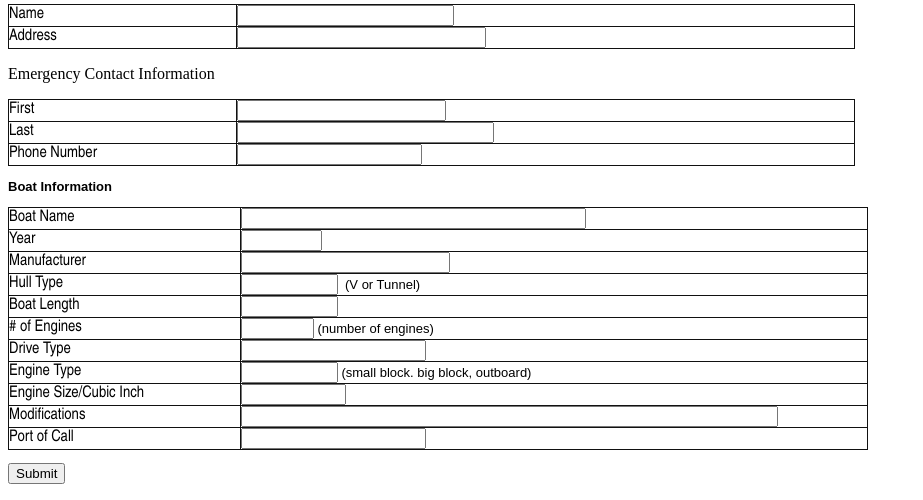
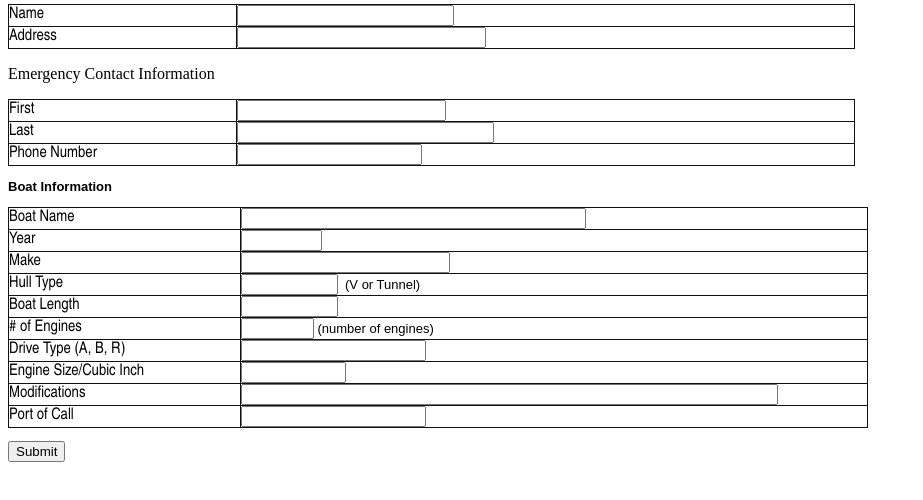
Before and after one commit to scott2020/shootoutracing, a PHP site: page /reg.php in a window 1280 px wide. Shown: the part 798-1298 px from the top of the page, without its empty margins (0-923 px from the left). After the commit the page ends 1260 px from the top, so only its background shows below. Run offline with PHP 8.4, Linux system fonts and the light colour scheme; data that the repository does not hold is empty.

Commit message:
Update reg.php
remove engine type, change makufac to make,

```diff
--- a/reg.php
+++ b/reg.php
@@ -151,7 +151,7 @@ Driver Information
   </tr>
   <FONT FACE="Arial Narrow" SIZE="2">
   <tr>
-    <td width="27%">Manufacturer</td>
+    <td width="27%">Make</td>
     </font><FONT FACE="Arial" SIZE="2">
     <td width="73%"><FONT FACE="Arial" SIZE="2"><input type="text" name="txtBoatmfg" size="23"></td>
   </tr>
@@ -177,16 +177,9 @@ Driver Information
   </tr>
   <FONT FACE="Arial Narrow" SIZE="2">
   <tr>
-    <td width="27%">Drive Type</td>
+    <td width="27%">Drive Type (A, B, R)</td>
     </font><FONT FACE="Arial" SIZE="2">
     <td width="73%"><FONT FACE="Arial" SIZE="2"><input type="text" name="txtOutdrive" size="20"></td>
-  </tr>
-  <FONT FACE="Arial Narrow" SIZE="2">
-  <tr>
-    <td width="27%">Engine Type</td>
-    </font><FONT FACE="Arial" SIZE="2">
-    <td width="73%"><FONT FACE="Arial" SIZE="2"><input type="text" name="txtBoatblock" size="9">
-    (small block. big block, outboard)</td>
   </tr>
   <FONT FACE="Arial Narrow" SIZE="2">
   <tr>
```
